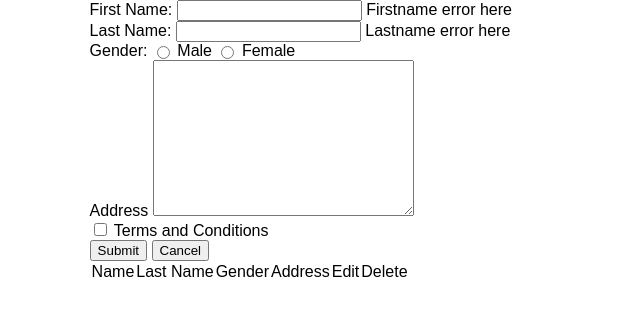
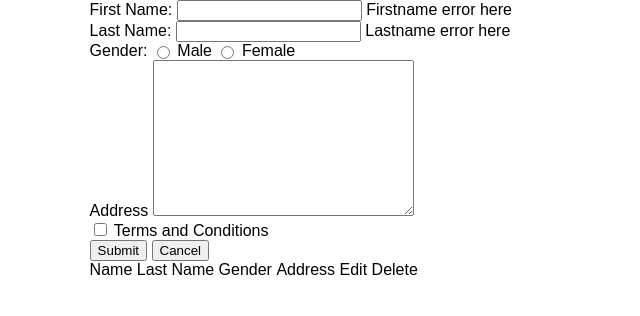
Before and after one commit to mkedaraxioned/crud-form, a plain HTML site: page index.html in a window 1280 px wide. Shown: the full height of the page, 0-640 px from the left. Drawn offline with Linux system fonts and the light colour scheme.

Commit message:
form structure changes

```diff
--- a/index.html
+++ b/index.html
@@ -89,33 +89,30 @@
         </form>
 
         <div>
-          <table>
-            <thead>
-              <tr>
-                <th>
-                  Name
-                </th>
-                <th>
-                  Last Name
-                </th>
-                <th>
-                  Gender
-                </th>
-                <th>
-                  Address
-                </th>
-                <th>
-                  Edit
-                </th>
-                <th>
-                  Delete
-                </th>
-              </tr>
-            </thead>
-            <tbody id="tbody">
+          <ul>
+            <li>
+              <span>Name</span>
+            </li>
+            <li>
+              <span>Last Name</span>
+            </li>
+            <li>
+              <span>Gender</span>
+            </li>
+            <li>
+              <span>Address</span>
+            </li>
+            <li>
+              <span>Edit</span>
+            </li>
+            <li>
+              <span>Delete</span>
+            </li>
+          </ul>
+          <ul class="personlist">
 
-            </tbody>
-          </table>
+          </ul>
+
         </div>
 
         </div>
```
